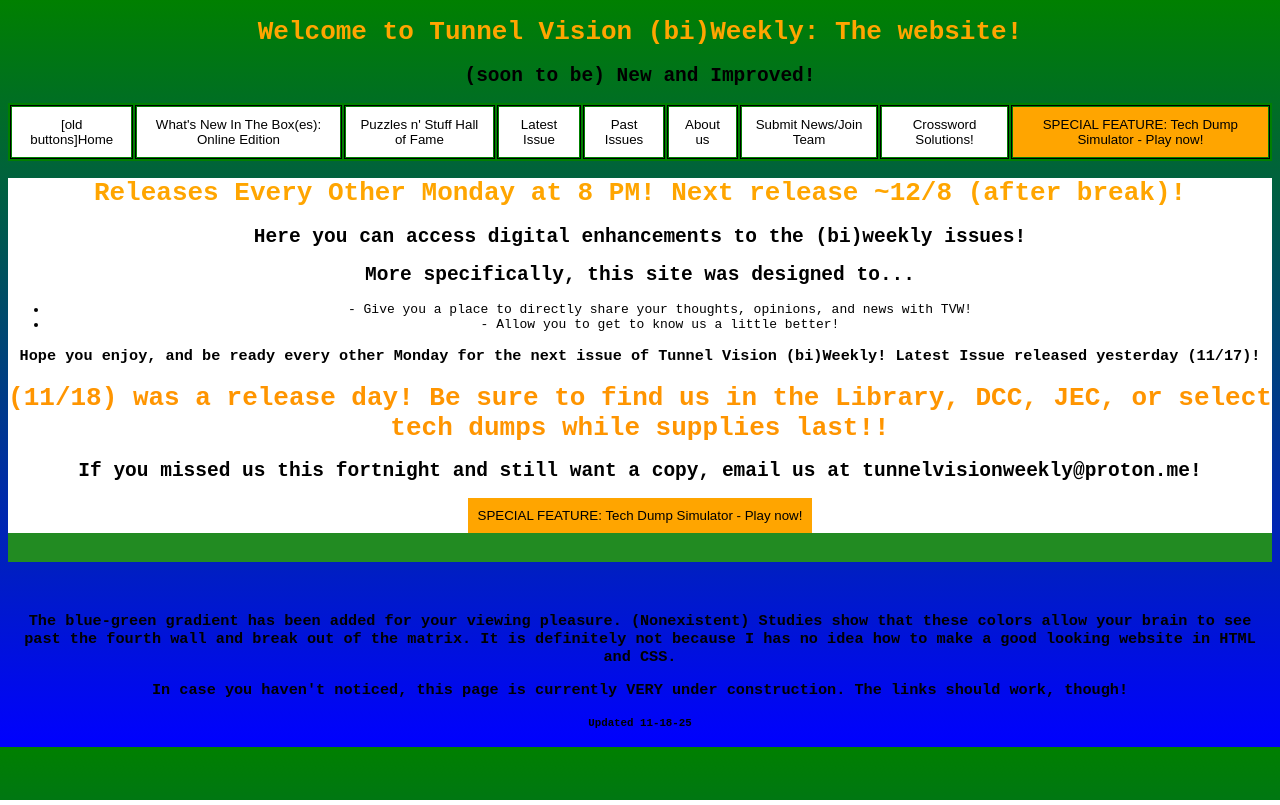
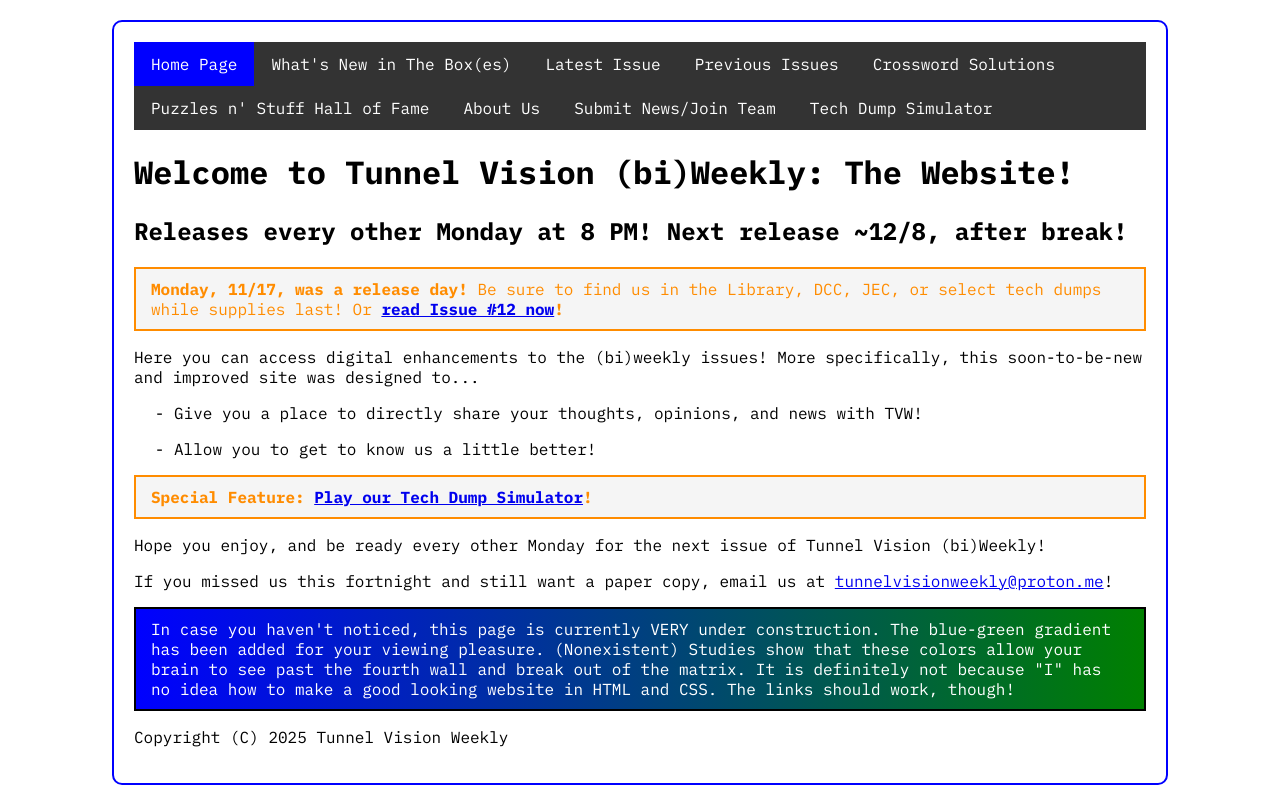
Before and after one commit to tunnelvisionweekly/tunnelvisionweekly.github.io, a plain HTML site: page home.html in a window 1280 px wide. Drawn offline with Linux system fonts and the light colour scheme.

Commit message:
Home Page restructuring complete

```diff
--- a/home.html
+++ b/home.html
@@ -3,66 +3,80 @@
 
 <head>
 	<meta charset="UTF-8">
-	<meta name="viewport" content="width=device-width, initial-scale=1.0">
-	<title>Tunnel Vision (bi)Weekly: The website!</title>
-	<link href="styles/old.css" rel="stylesheet" type="text/css" media="all">
+	<meta name="viewport" content="width=device-width, initial-scale=1" />
+	<link rel="preconnect" href="https://fonts.googleapis.com">
+	<link rel="preconnect" href="https://fonts.gstatic.com" crossorigin>
+	<link href="https://fonts.googleapis.com/css2?family=IBM+Plex+Mono:ital,wght@0,100;0,200;0,300;0,400;0,500;0,600;0,700;1,100;1,200;1,300;1,400;1,500;1,600;1,700&display=swap" rel="stylesheet">
+	<link href="/styles/main.css" rel="stylesheet" type="text/css">
+	<title>Tunnel Vision (bi)Weekly: The Website!</title>
 </head>
 
-<body onload="loadDoc()">
-	<h1>Welcome to Tunnel Vision (bi)Weekly: The website!</h1>
-	<h2>(soon to be) New and Improved!</h2>
-	<div id="top">
-		<table class="toptable" id="toptable">
+<body onload="getHeader()">
+	<div id="wrapper">
+		<header>
+			<nav>
+				<h2 id="menulink"><a href="#navlinks">Contents</a></h2>
+				<ul id="navlinks">
+					<!-- <li><a href="index.html" class="thispage">Home Page</a></li>
+					<li><a href="techdump.html">What's New in The Box(es)</a></li>
+					<li><a href="issues/web/tvw9.html">Latest Issue</a></li>
+					<li><a href="archive.html">Previous Issues</a></li>
+					<li><a href="about.html">About Us</a></li>
+					<li><a href="submit.html">Submit News/Join Team</a></li> -->
+				</ul>
+			</nav>
+		</header>
+		<h1>Welcome to Tunnel Vision (bi)Weekly: The Website!</h1>
+		<main>
+			<h2>Releases every other Monday at <time datetime="20:00">8 PM</time>! Next release ~<time datetime="2025-12-08T20:00-04:00">12/8</time>, after break!</h2>
+			<p class="announcement banner">
+				<strong><time datetime="2025-11-17T20:00-04:00">Monday, 11/17</time>, was a release day!</strong>
+				Be sure to find us in the Library, DCC, JEC, or select tech dumps while supplies last!
+				Or <b><a href="/issues/web/tvw12.html">read Issue&nbsp;#12 now</a>!</b>
+			</p>
+			<p>
+				Here you can access digital enhancements to the (bi)weekly issues!
+				More specifically, this soon-to-be-new and improved site was designed to...
+			</p>
+		</main>
+		<ul>
+			<!-- <li>Provide you with access to FULL COLOR and LARGER photos as seen in State of the Art!</li> -->
+			<li>Give you a place to directly share your thoughts, opinions, and news with TVW!</li>
+			<li>Allow you to get to know us a little better!</li>
+		</ul>
+			<p class="announcement banner">
+				<b>Special Feature: <a href="/games/techdumpsimulator.html">Play our Tech Dump Simulator</a>!</b>
+			</p>
+		<p>
+			Hope you enjoy, and be ready every other Monday for the next issue of Tunnel Vision (bi)Weekly!
+		</p>
+		<p>
+			If you missed us this fortnight and still want a paper copy,
+			email us at <a href="mailto:tunnelvisionweekly@proton.me">tunnelvisionweekly@proton.me</a>!
+		</p>
+		<!-- <marquee style="font-size:25px;" scrollamount=12 id="news-ticker">
+			Testing testing 123, if you see this, this is a bug!
+			Please email us that you see this, and any Console errors (in the inspect element) if you get any.
+		</marquee> -->
+		<p class="banner-old">
+			In case you haven't noticed, this page is currently <em>very</em> under construction.
+			The blue-green gradient has been added for your viewing pleasure.
+			(Nonexistent) Studies show that these colors allow your brain
+			to see past the fourth wall and break out of the matrix.
+			It is definitely not because "I" has no idea how to make a good looking website in HTML and CSS.
+			The links should work, though!
+		</p>
+		<!-- <table>
 			<tr>
-				<td><button onclick="window.location.href = 'home.html';">[old buttons]Home</button></td>
-				<td><button onclick="window.location.href = 'techdump.html';">What's New In The Box(es): Online Edition</button></td>
-				<td><button onclick="window.location.href = 'halloffame.html';">Puzzles n' Stuff Hall of Fame</button></td>
-				<td><button onclick="window.location.href = 'https://drive.google.com/drive/folders/1fAuf9Hmsv5HeyNkxIGv-rPQODy_v4JTy?usp=sharing';">Latest Issue</button></td>
-				<td><button onclick="window.location.href = 'archive.html';">Past Issues</button></td>
-				<td><button onclick="window.location.href = 'about.html';">About us</button></td>
-				<td><button onclick="window.location.href = 'submit.html';">Submit News/Join Team</button></td>
-				<td><button onclick="window.location.href = 'crossword-solns.html';">Crossword Solutions!</button></td>
-				<td><button onclick="window.location.href = 'TDS-web-1-0-0.html';" style="background-color:orange;">SPECIAL FEATURE: Tech Dump Simulator - Play now!</button></td>
-				<!--<td><button onclick="window.location.href = 'ss-illite-tv10-fixed.html';" style="background-color:orange;">CORRECTION: S.S. Illite's Section (TV #10)- Correctly Formatted</button></td> -->
+				<td><button onclick="window.location.href = 'https://drive.google.com/drive/folders/1fAuf9Hmsv5HeyNkxIGv-rPQODy_v4JTy?usp=sharing';">View the latest and greatest issue of Tunnel Vision Weekly!</button></td>
+				<td><button onclick="window.location.href = 'https://drive.google.com/drive/folders/1xAsB0MmDd_8MwXGNV8X9r22Z6D4VK7W-?usp=sharing';">View the archives of past issues!</button></td>
 			</tr>
-		</table>
+		</table> -->
+		<footer>
+			<p>Copyright (C) <time datetime="2025-11-25">2025</time> Tunnel Vision Weekly</p>
+		</footer>
 	</div>
-	<div id="text">
-		<h1>Releases Every Other Monday at 8 PM! Next release ~12/8 (after break)!</h1>
-		<h2>Here you can access digital enhancements to the (bi)weekly issues!</h2>
-		<h2>More specifically, this site was designed to...</h2>
-		<ul>
-			<!-- <li>- Provide you with access to FULL COLOR and LARGER photos as seen in State of the Art!</li> -->
-			<li>- Give you a place to directly share your thoughts, opinions, and news with TVW!</li>
-			<li>- Allow you to get to know us a little better!</li>
-		</ul>
-		<h3>Hope you enjoy, and be ready every other Monday for the next issue of Tunnel Vision (bi)Weekly! Latest Issue
-			released yesterday (11/17)!</h3>
-		<h1 style="color:rgb(255, 149, 0)">(11/18) was a release day! Be sure to find us in the Library, DCC, JEC, or
-			select tech dumps while supplies last!!</h1>
-		<h2>If you missed us this fortnight and still want a copy, email us at tunnelvisionweekly@proton.me!</h2>
-		<button onclick="window.location.href = 'games/techdumpsimulator.html';"
-			style="background-color:orange;">SPECIAL FEATURE: Tech Dump Simulator - Play now!</button>
-		<br>
-	</div>
-	<marquee style="font-size:25px;" scrollamount=12 id="news-ticker">Testing testing 123, if you see this, this is a
-		bug! Please email us that you see this, and any Console errors (in the inspect element) if you get any.
-	</marquee>
-	<br><br><br>
-
-	<h3>The blue-green gradient has been added for your viewing pleasure. (Nonexistent) Studies show that these colors
-		allow your brain to see past the fourth wall and break out of the matrix. It is definitely not because I has no
-		idea how to make a good looking website in HTML and CSS.</h3>
-	<h3>In case you haven't noticed, this page is currently VERY under construction. The links should work, though!</h3>
-	<h5>Updated 11-18-25</h5>
-	<!-- <table>
-		<tr>
-			<td><button onclick="window.location.href = 'https://drive.google.com/drive/folders/1fAuf9Hmsv5HeyNkxIGv-rPQODy_v4JTy?usp=sharing';">View the latest and greatest issue of Tunnel Vision Weekly!</button></td>
-			<td><button onclick="window.location.href = 'https://drive.google.com/drive/folders/1xAsB0MmDd_8MwXGNV8X9r22Z6D4VK7W-?usp=sharing';">View the archives of past issues!</button></td>
-		</tr>
-	</table> -->
 	<script src="/scripts/header-gen.js"></script>
-
 </body>
 
 </html>
--- a/styles/main.css
+++ b/styles/main.css
@@ -82,6 +82,27 @@ body {
 
 #navlinks.vertical li + li {
 	margin-top: 0em;
+}
+
+.announcement {
+	color: light-dark(darkorange, orange);
+}
+
+.banner {
+	border-width: 2px;
+	border-style: solid;
+	border-color: light-dark(darkorange, orange);
+	background-color: light-dark(whitesmoke, transparent);
+	padding: 10px 15px;
+}
+
+.banner-old {
+	border-width: 2px;
+	border-style: solid;
+	border-color: light-dark(var(--light-color), var(--dark-color));
+	background-image: linear-gradient(to right, blue, green);
+	padding: 10px 15px;
+	color: white;
 }
 
 .paper {
```
Also changed, not shown: issues/web/tvw12.html (added, +69 -0 lines), issues/web/tvw13.html (added, +69 -0 lines).
